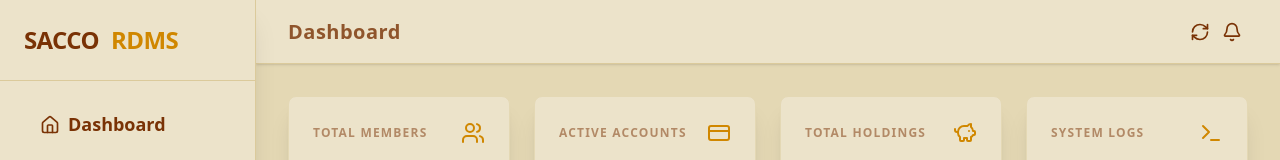
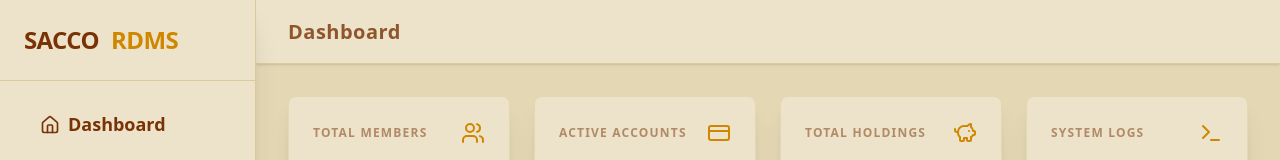
Before and after one commit to blyator/Sacco_RDMS, a React (Vite) app in the folder frontend/: page / in a window 1280 px wide. Shown: the top 160 px of the page. Built offline with nearby package versions, Linux system fonts and the light colour scheme; no server answers.

Commit message:
topbar fix

```diff
--- a/frontend/src/components/TopBar.jsx
+++ b/frontend/src/components/TopBar.jsx
@@ -7,16 +7,7 @@ const TopBar = ({ activeTab, fetchData, isLoading }) => {
       <div className="flex-1">
          <h2 className="text-xl font-bold capitalize opacity-80 tracking-wide">{activeTab.toLowerCase()}</h2>
       </div>
-      <div className="flex-none gap-2">
-         <button onClick={fetchData} className={`btn btn-circle btn-ghost btn-sm ${isLoading ? 'loading' : ''}`}>
-           {!isLoading && <RefreshCw className="w-5 h-5" />}
-         </button>
-         <button className="btn btn-circle btn-ghost btn-sm">
-            <div className="indicator">
-                <Bell className="w-5 h-5" />
-            </div>
-         </button>
-      </div>
+
     </header>
   );
 };
```
